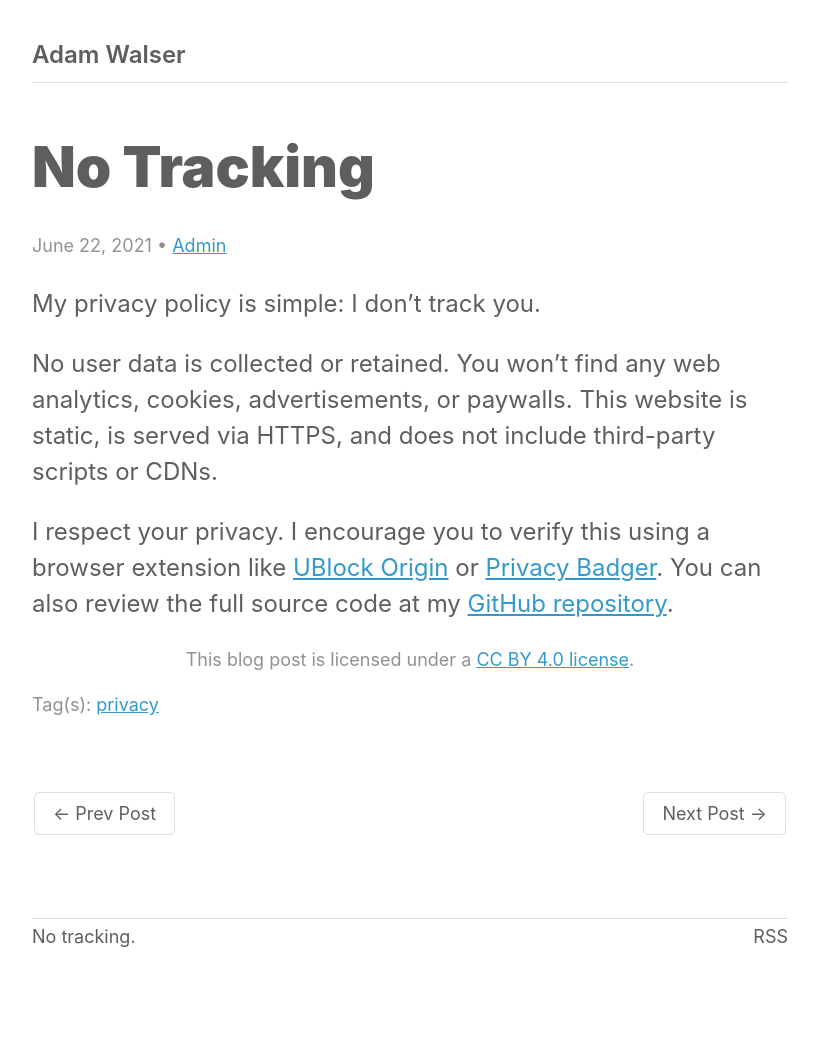
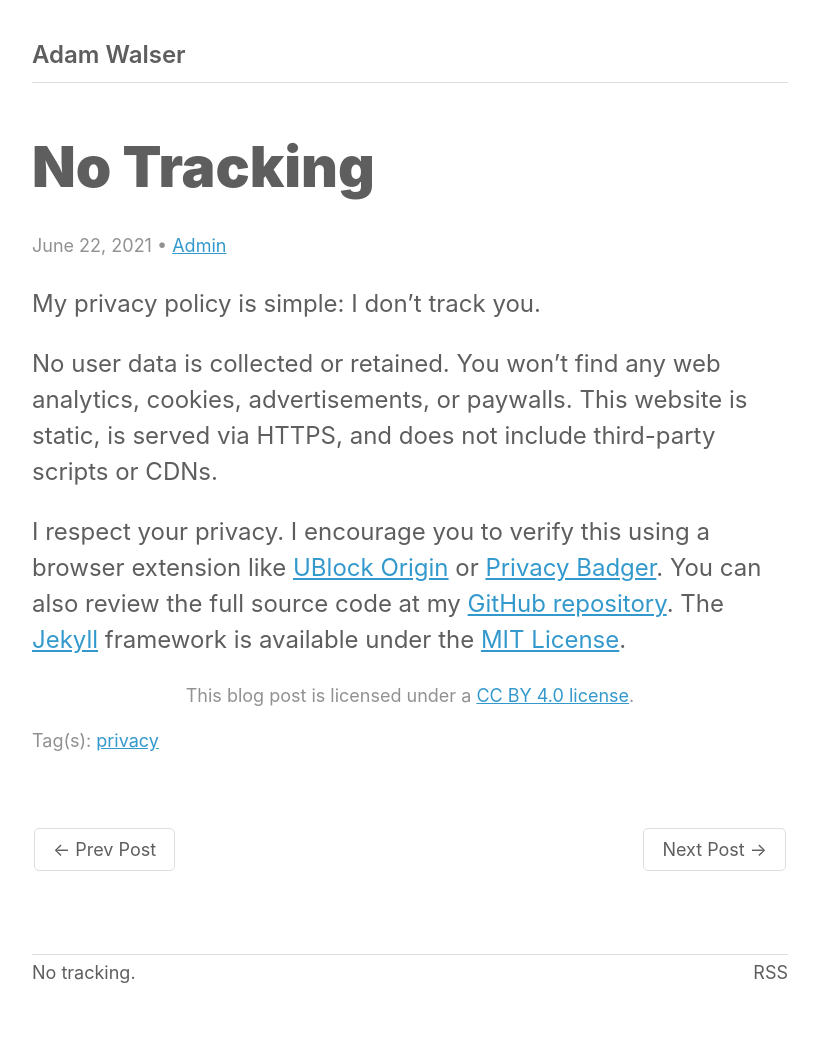
Before and after one commit to ajpwalser/ajpwalser.github.io, a Jekyll site: the page built from _posts/2021-06-22-no-tracking.md, in a window 1280 px wide. Shown: the whole page, without its empty margins (230-1049 px from the left). Built offline with Jekyll 4.4.1, drawn with Linux system fonts in a browser that asks for light colours; some web fonts are replaced; before the commit the page ends 1009 px from its top, so only the background shows below that.

Commit message:
Update 2021-06-22-no-tracking.md

```diff
--- a/_posts/2021-06-22-no-tracking.md
+++ b/_posts/2021-06-22-no-tracking.md
@@ -10,4 +10,4 @@ My privacy policy is simple: I don't track you.<!--more-->
 
 No user data is collected or retained. You won't find any web analytics, cookies, advertisements, or paywalls. This website is static, is served via HTTPS, and does not include third-party scripts or CDNs.
 
-I respect your privacy. I encourage you to verify this using a browser extension like [UBlock Origin](https://ublockorigin.com/) or [Privacy Badger](https://privacybadger.org/). You can also review the full source code at my [GitHub repository](https://github.com/ajpwalser/ajpwalser.github.io).
+I respect your privacy. I encourage you to verify this using a browser extension like [UBlock Origin](https://ublockorigin.com/) or [Privacy Badger](https://privacybadger.org/). You can also review the full source code at my [GitHub repository](https://github.com/ajpwalser/ajpwalser.github.io). The [Jekyll](https://jekyllrb.com/) framework is available under the [MIT License](https://opensource.org/licenses/MIT).
```
